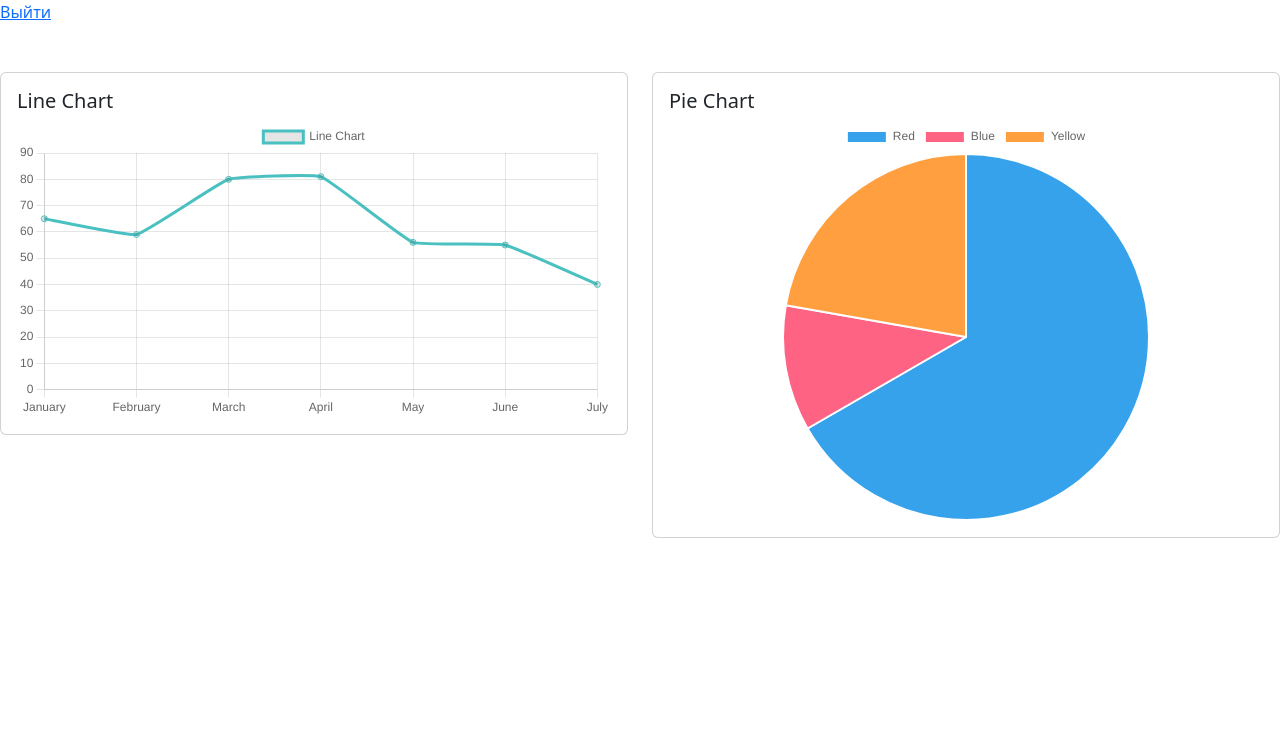
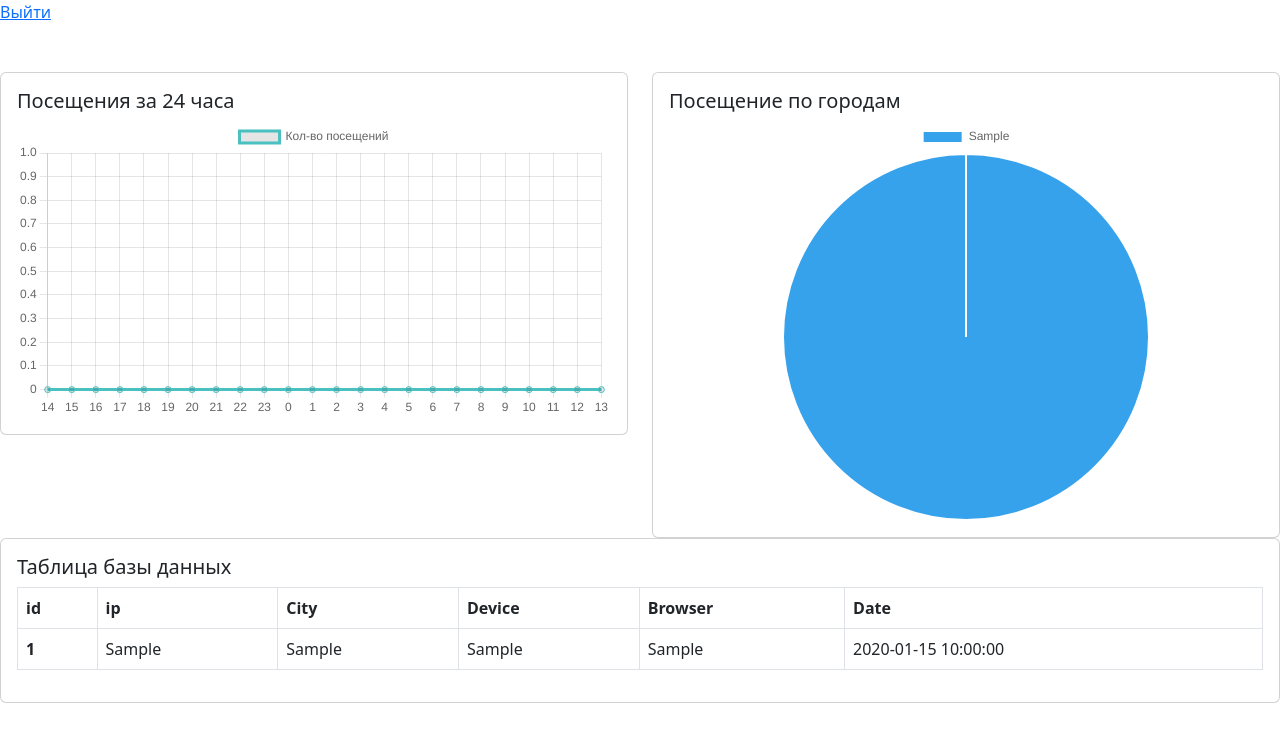
Before and after one commit to Leon200211/test-tasks, a PHP site: page /test3_admin.php in a window 1280 px wide. Shown: the top 742 px of the page. Run offline with PHP 8.4, Linux system fonts and the light colour scheme; tables that the repository leaves empty or names only in its code hold one stand-in row (values such as "Sample post"); some libraries are stand-ins or nearby versions.

Commit message:
Доделал третье задание

```diff
--- a/AmoPoint/task3/getInfo.php
+++ b/AmoPoint/task3/getInfo.php
@@ -70,9 +70,9 @@ try {
         'count' => $visitCountPerDay
     ];
 
-    echo "<pre>";
-    print_r($res);
-    echo "<pre>";
+
+
+    echo json_encode($res);
 
 }catch(PDOExecption $e) {
     exit("Error!: " . $e->getMessage() . "</br>");
--- a/AmoPoint/test3_admin.php
+++ b/AmoPoint/test3_admin.php
@@ -1,3 +1,82 @@
+<?php
+
+
+require_once 'task3/config.php';
+
+try {
+    $dsn = "mysql:host=$host;dbname=$db;charset=$charset";
+    $opt = [
+        PDO::ATTR_ERRMODE => PDO::ERRMODE_EXCEPTION,
+        PDO::ATTR_DEFAULT_FETCH_MODE => PDO::FETCH_ASSOC,
+        PDO::ATTR_EMULATE_PREPARES => false,
+    ];
+    $pdo = new PDO($dsn, $user, $pass, $opt);
+
+
+    $allInfo = [];
+    $city = [];
+
+    $sql = 'SELECT * FROM visit';
+    foreach ($pdo->query($sql) as $row) {
+        $allInfo[] = $row;
+        $city[] = $row['city'];
+    }
+
+    $visitCount = [];
+    $now = date("Y-m-d H:i:s");
+    $yesterday = (new DateTime('-1 days'))->format('Y-m-d H:i:s');
+    $sql = "SELECT * FROM visit WHERE `date` BETWEEN '$yesterday' AND '$now'";
+    foreach ($pdo->query($sql) as $row) {
+        $visitCount[] = $row['date'];
+    }
+
+
+    $now = date("H");  // текущий час
+    $hourdif = 23 - $now;
+
+    $visitCountPerDay = [
+
+    ];
+    for ($i = $now; $i >= 0; $i--){
+        if($i < 10){
+            $visitCountPerDay['0'.$i] = 0;
+        }else{
+            $visitCountPerDay[$i] = 0;
+        }
+    }
+    for ($i = 23; $i >= $hourdif-2; $i--){
+        if($i < 10){
+            $visitCountPerDay['0'.$i] = 0;
+        }else{
+            $visitCountPerDay[$i] = 0;
+        }
+    }
+
+    // разворачиваем массив часов
+    $visitCountPerDay = array_reverse($visitCountPerDay, 1);
+
+
+
+    // Формируем данные для графика
+    foreach ($visitCount as $visit) {
+        $visitHour = date('H', strtotime($visit));
+        $visitCountPerDay[$visitHour] += 1;
+    }
+
+    $res = [
+        'allInfo' => $allInfo,
+        'city' => array_count_values($city),
+        'count' => $visitCountPerDay
+    ];
+
+} catch (PDOExecption $e) {
+    exit("Error!: " . $e->getMessage() . "</br>");
+}
+
+
+?>
+
+
 <!DOCTYPE html>
 <html lang="en">
 
@@ -24,7 +103,6 @@
     <link href="assets/vendor/remixicon/remixicon.css" rel="stylesheet">
     <link href="assets/vendor/simple-datatables/style.css" rel="stylesheet">
 
-
 </head>
 
 <body>
@@ -40,11 +118,10 @@
 
     <section class="section">
         <div class="row">
-
             <div class="col-lg-6">
                 <div class="card">
                     <div class="card-body">
-                        <h5 class="card-title">Line Chart</h5>
+                        <h5 class="card-title">Посещения за 24 часа</h5>
 
                         <!-- Line Chart -->
                         <canvas id="lineChart" style="max-height: 400px;"></canvas>
@@ -53,10 +130,18 @@
                                 new Chart(document.querySelector('#lineChart'), {
                                     type: 'line',
                                     data: {
-                                        labels: ['January', 'February', 'March', 'April', 'May', 'June', 'July'],
+                                        labels: [<?php
+                                            foreach(array_keys($res['count']) as $key){
+                                                echo $key . ', ';
+                                            }
+                                            ?>],
                                         datasets: [{
-                                            label: 'Line Chart',
-                                            data: [65, 59, 80, 81, 56, 55, 40],
+                                            label: 'Кол-во посещений',
+                                            data: [            <?php
+                                                foreach($res['count'] as $count){
+                                                    echo $count . ', ';
+                                                }
+                                                ?>],
                                             fill: false,
                                             borderColor: 'rgb(75, 192, 192)',
                                             tension: 0.1
@@ -82,7 +167,7 @@
             <div class="col-lg-6">
                 <div class="card">
                     <div class="card-body">
-                        <h5 class="card-title">Pie Chart</h5>
+                        <h5 class="card-title">Посещение по городам</h5>
 
                         <!-- Pie Chart -->
                         <canvas id="pieChart" style="max-height: 400px;"></canvas>
@@ -92,13 +177,21 @@
                                     type: 'pie',
                                     data: {
                                         labels: [
-                                            'Red',
-                                            'Blue',
-                                            'Yellow'
+                                            <?php
+                                            foreach(array_keys($res['city']) as $city){
+                                                echo "'" . $city . "', ";
+                                            }
+                                            ?>
                                         ],
                                         datasets: [{
-                                            label: 'My First Dataset',
-                                            data: [300, 50, 100],
+                                            label: 'Кол-во',
+                                            data: [
+                                                <?php
+                                                foreach($res['city'] as $cityCount){
+                                                    echo $cityCount . ', ';
+                                                }
+                                                ?>
+                                            ],
                                             hoverOffset: 4
                                         }]
                                     }
@@ -115,6 +208,38 @@
 
         </div>
     </section>
+
+        <div class="card">
+            <div class="card-body">
+                <h5 class="card-title">Таблица базы данных</h5>
+                <table class="table table-bordered">
+                    <thead>
+                    <tr>
+                        <th scope="col">id</th>
+                        <th scope="col">ip</th>
+                        <th scope="col">City</th>
+                        <th scope="col">Device</th>
+                        <th scope="col">Browser</th>
+                        <th scope="col">Date</th>
+                    </tr>
+                    </thead>
+                    <tbody>
+                    <?php foreach ($res['allInfo'] as $visit): ?>
+                        <tr>
+                            <th scope="row"><?=$visit['id']?></th>
+                            <td><?=$visit['ip']?></td>
+                            <td><?=$visit['city']?></td>
+                            <td><?=$visit['device']?></td>
+                            <td><?=$visit['browser']?></td>
+                            <td><?=$visit['date']?></td>
+                        </tr>
+                    <?php endforeach; ?>
+                    </tbody>
+                </table>
+                <!-- End Bordered Table -->
+            </div>
+        </div>
+    </div>
 
 </main><!-- End #main -->
 
```
